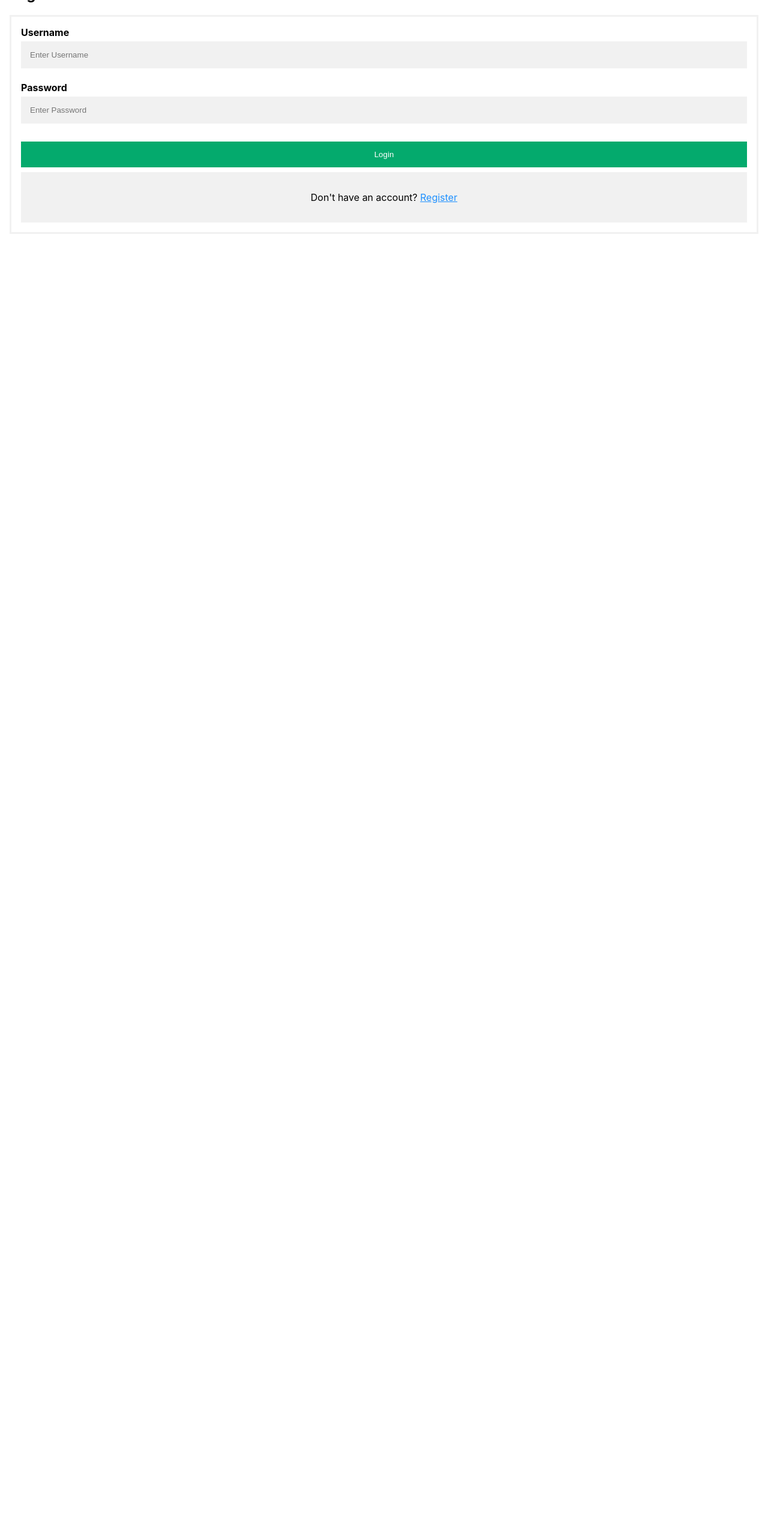
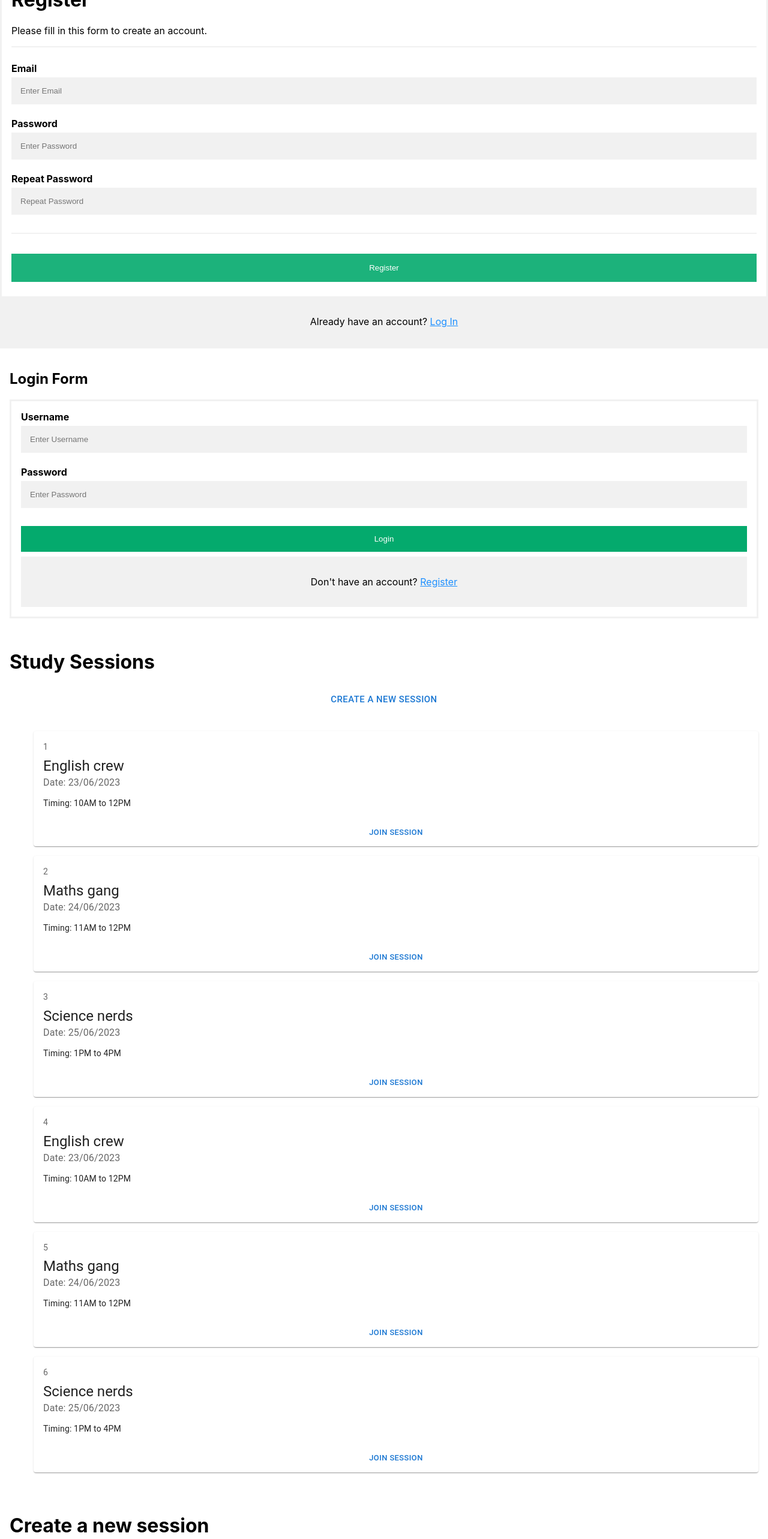
Before and after one commit to nikhilmaske-2001/StudyPlanner, a React (Create React App) app in the folder client/: page /sessions in a window 1280 px wide. Shown: the part 60-2626 px from the top of the page at 60% size. Before the commit the page ends 800 px from the top, so only its background shows below. Built offline with nearby package versions, Linux system fonts and the light colour scheme; no server answers.

Commit message:
Api request failing.

```diff
--- a/client/package.json
+++ b/client/package.json
@@ -38,5 +38,6 @@
       "last 1 firefox version",
       "last 1 safari version"
     ]
-  }
+  },
+  "proxy": "http://localhost:8000/api/"
 }
--- a/client/src/App.js
+++ b/client/src/App.js
@@ -7,10 +7,10 @@ import SessionList from './pages/SessionsList/SessionList';
 function App() {
   return (
     <div className="App">
-      {/* <Register /> */}
+      <Register />
       <Login />
-      {/* <SessionList /> */}
-      {/* <NewSession /> */}
+      <SessionList />
+      <NewSession />
     </div>
   );
 }
--- a/client/src/pages/SessionsList/SessionList.jsx
+++ b/client/src/pages/SessionsList/SessionList.jsx
@@ -2,8 +2,14 @@ import React from "react";
 import { sessions } from "../../dummyData/sessionslist";
 import Button from "@mui/material/Button";
 import Session from "../components/Session/Session";
+import useFetch from "../../hooks/useFetch.js";
 
 function SessionList() {
+  const { data, loading, error } = useFetch("/sessions");
+  console.log(data);
+  console.log(loading);
+  console.log(error);
+
   return (
     <div className="container">
       <h1>Study Sessions</h1>
```
Also changed, not shown: client/src/hooks/useFetch.js (renamed from client/hooks/useFetch.js).
